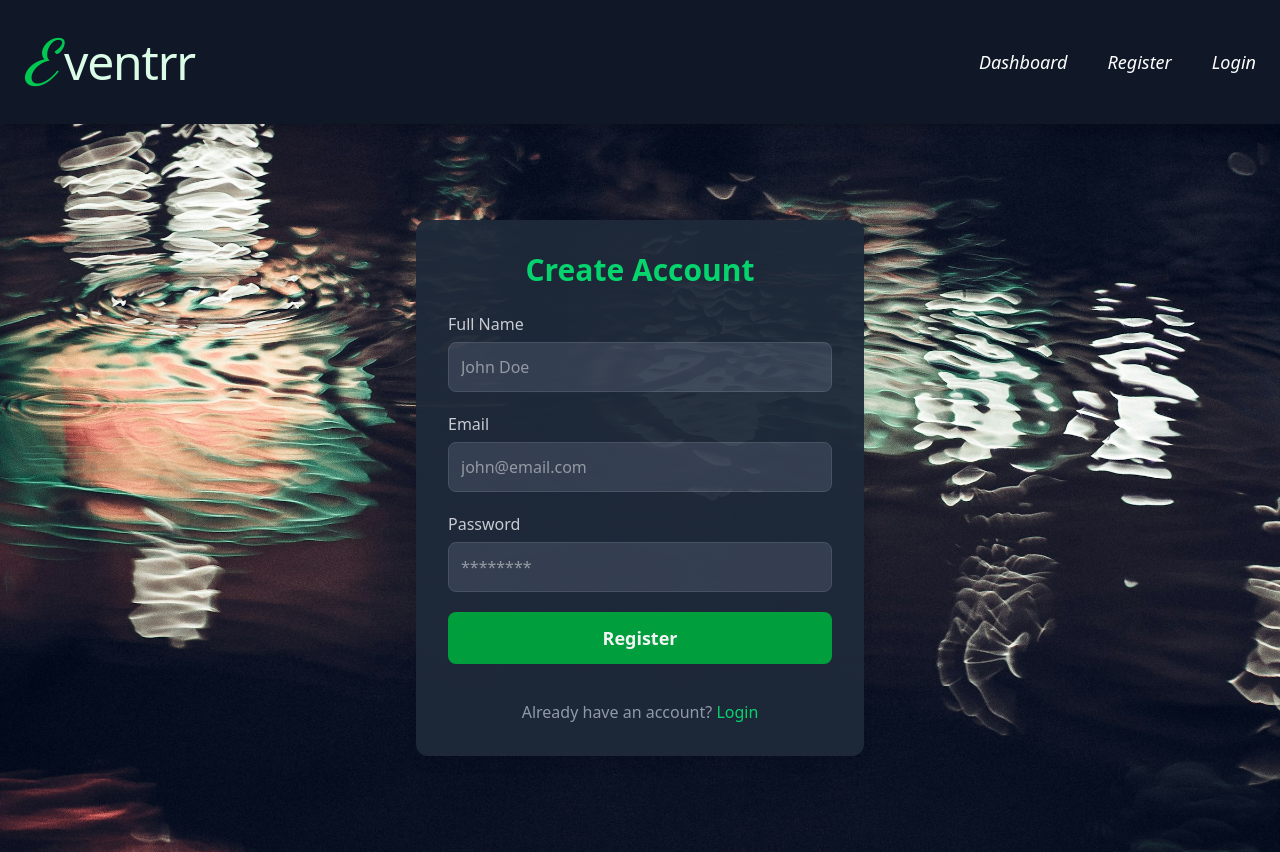
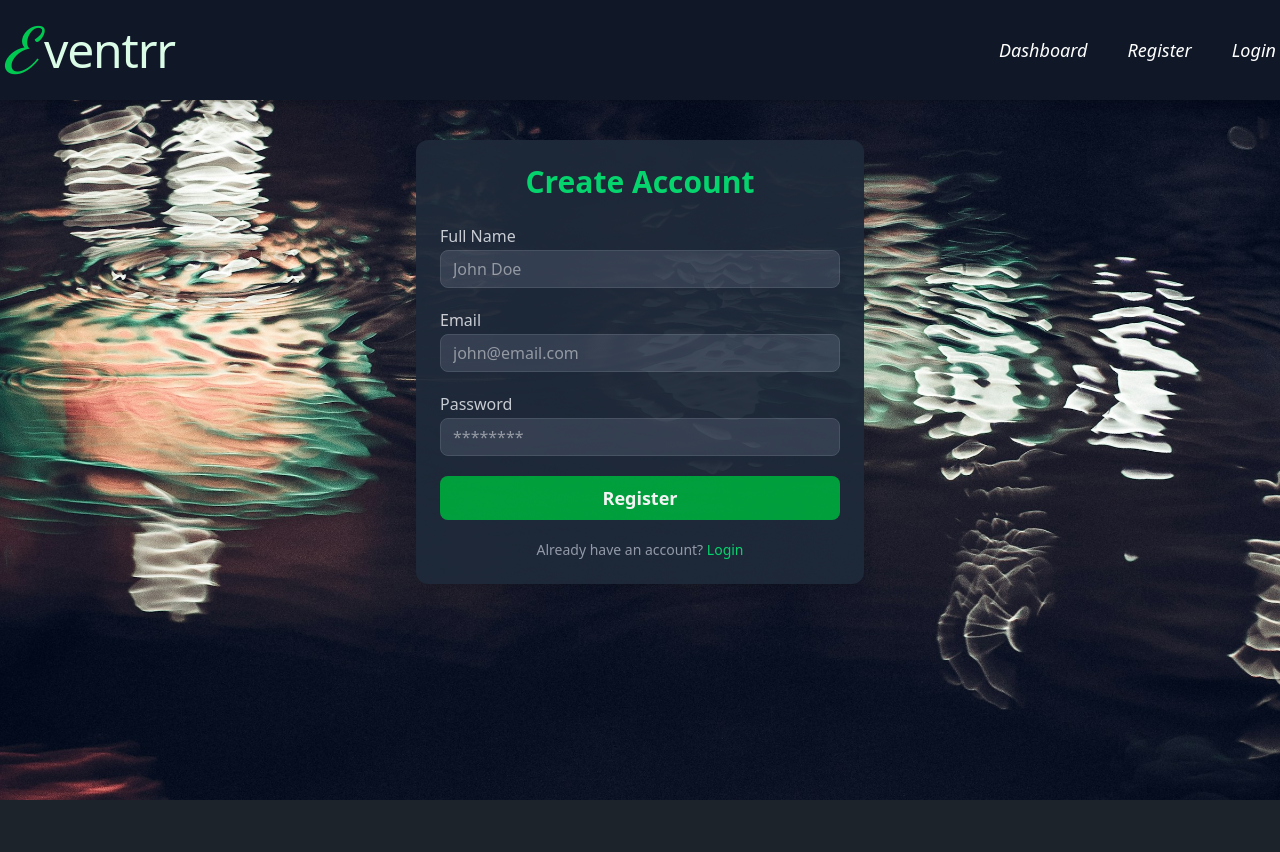
Before and after one commit to TanCie/em-frontend, a React (Vite) app: page /signup in a window 1280 px wide. After the commit the page ends 800 px from the top, so only its background shows below. Built offline with nearby package versions, Linux system fonts and the light colour scheme; no server answers.

Commit message:
loading state added

```diff
--- a/src/components/EventCard.jsx
+++ b/src/components/EventCard.jsx
@@ -20,11 +20,11 @@ const EventCard = ({ event }) => {
       <div className="p-4">
         {/* Title & Category */}
         <div className="flex justify-between items-center">
-          <h3 className="text-xl font-semibold text-gray-100">
-            {event.title.split(" ").slice(0, 4).join(" ")}
+          <h3 className="text-lg font-semibold text-gray-100">
+            {event.title.split(" ").slice(0, 3).join(" ")}
             {event.title.split(" ").length > 4 && ".."}
           </h3>
-          <span className="px-4 py-1 border border-green-600 text-green-500 text-xs font-medium ml-1.5 rounded-full">
+          <span className="px-4 py-1 border border-pink-500 text-pink-400 text-xs font-medium ml-1.5 rounded-full">
             {event.category}
           </span>
         </div>
--- a/src/components/Navbar.jsx
+++ b/src/components/Navbar.jsx
@@ -26,7 +26,7 @@ const Navbar = () => {
 
   return (
     <nav className="bg-gray-900 text-white shadow-lg">
-      <div className="container mx-auto flex justify-between items-center p-4 px-6">
+      <div className="container mx-auto flex justify-between items-center p-3 md:p-1 px-6">
         <Link
           to="/"
           className="text-3xl md:text-5xl text-green-400 my-4 flex items-center gap-2 transition-all duration-300"
--- a/src/pages/EventsPage.jsx
+++ b/src/pages/EventsPage.jsx
@@ -75,18 +75,18 @@ const EventList = () => {
       <div className="flex flex-col sm:flex-row items-center justify-between gap-4 mb-6">
         {/* Search Bar */}
         <div className="relative flex-1">
-          <FaSearch className="absolute left-5 top-5 text-gray-300" />
+          <FaSearch className="absolute left-4 top-4 text-gray-300" />
           <input
             type="text"
             placeholder="Search events..."
-            className="input w-full rounded-full pl-12 pr-4 h-14"
+            className="input w-full rounded-full pl-10 pr-4 h-12"
             value={searchQuery}
             onChange={(e) => setSearchQuery(e.target.value)}
           />
         </div>
         {/* Category Dropdown */}
 
-        <div className="relative w-2/3 sm:w-1/3">
+        <div className="relative w-1/3">
           <select
             className="block cursor-pointer w-full px-4 py-3 text-white bg-gray-800 border border-gray-600 rounded-lg shadow-md appearance-none"
             value={category}
@@ -109,7 +109,7 @@ const EventList = () => {
         <h2 className=" text-2xl md:text-5xl font-semibold my-10">
           Upcoming Events
         </h2>
-        <div className="grid grid-cols-1 md:grid-cols-2 lg:grid-cols-3 xl:grid-cols-4 gap-5">
+        <div className="grid grid-cols-1 md:grid-cols-2 lg:grid-cols-3 xl:grid-cols-4 gap-5 px-2 md:px-10">
           {upcomingEvents.length > 0 ? (
             upcomingEvents.map((event) => (
               <EventCard key={event._id} event={event} />
--- a/src/pages/LoginPage.jsx
+++ b/src/pages/LoginPage.jsx
@@ -33,9 +33,9 @@ const Login = () => {
   };
 
   return (
-    <div className="flex justify-center opacity-95 items-center p-16 md:p-25">
+    <div className="flex justify-center opacity-95 items-center p-12 md:p-12">
       <div className="bg-gray-800 p-8 rounded-xl shadow-lg w-full max-w-md">
-        <h2 className="text-3xl font-bold text-center text-green-500 mb-6">
+        <h2 className="text-2xl md:text-3xl font-bold text-center text-green-500 mb-6">
           Welcome Back!
         </h2>
 
@@ -48,7 +48,7 @@ const Login = () => {
               placeholder="john@email.com"
               value={email}
               onChange={(e) => setEmail(e.target.value)}
-              className="w-full p-3 mt-1.5 border border-gray-600 rounded-lg bg-gray-700 text-white focus:ring-2 focus:ring-green-500"
+              className="w-full  p-1.5 pl-3 mt-0.5 border border-gray-600 rounded-lg bg-gray-700 text-white focus:ring-2 focus:ring-green-500"
               required
             />
           </div>
@@ -61,14 +61,14 @@ const Login = () => {
               placeholder="*********"
               value={password}
               onChange={(e) => setPassword(e.target.value)}
-              className="w-full p-3 mt-1.5 border border-gray-600 rounded-lg bg-gray-700 text-white focus:ring-2 focus:ring-green-500"
+              className="w-full  p-1.5 pl-3 mt-0.5  border border-gray-600 rounded-lg bg-gray-700 text-white focus:ring-2 focus:ring-green-500"
               required
             />
           </div>
 
           <button
             type="submit"
-            className="w-full cursor-pointer bg-green-600 text-white py-3 rounded-lg font-semibold text-lg hover:bg-green-700 transition duration-300"
+            className="w-full cursor-pointer bg-green-600 text-white py-2 rounded-lg font-semibold text-sm md:text-lg hover:bg-green-700 transition duration-300"
           >
             Login
           </button>
@@ -78,11 +78,11 @@ const Login = () => {
             e.preventDefault();
             navigate("/");
           }}
-          className="w-full mt-4 cursor-pointer border border-green-600 text-white py-3 rounded-lg font-semibold text-lg hover:bg-green-700 transition duration-300"
+          className="w-full mt-2 cursor-pointer border border-green-600 text-white py-2 rounded-lg font-semibold text-sm md:text-lg hover:bg-green-700 transition duration-300"
         >
           Guest Login
         </button>
-        <p className="text-gray-400 text-center mt-4">
+        <p className="text-gray-400 text-sm text-center mt-2">
           New here?{" "}
           <Link to="/signup" className="text-green-400 hover:underline">
             Create new account
--- a/src/pages/ManageEvents.jsx
+++ b/src/pages/ManageEvents.jsx
@@ -84,6 +84,11 @@ const MyCreatedEvents = () => {
       <h2 className="text-2xl md:text-3xl font-bold mb-10 text-white">
         My Created Events
       </h2>
+      {loading ? (
+        <div className="flex items-center justify-center">
+          <div className="w-10 h-10 border-4 border-blue-500 border-t-transparent rounded-full animate-spin"></div>
+        </div>
+      ) : (
         <div className="flex flex-col items-center justify-center gap-6 flex-wrap">
           {events.length === 0 ? (
             <p className="text-center text-gray-400">No events found.</p>
@@ -124,6 +129,7 @@ const MyCreatedEvents = () => {
             ))
           )}
         </div>
+      )}
 
       {/* Popup Modal for Editing */}
       {editEvent && (
--- a/src/pages/Register.jsx
+++ b/src/pages/Register.jsx
@@ -30,8 +30,8 @@ const Register = () => {
   };
 
   return (
-    <div className="flex justify-center opacity-95 items-center p-16 md:p-24">
-      <div className="bg-gray-800 p-8 rounded-xl shadow-lg w-full max-w-md">
+    <div className="flex justify-center opacity-95 items-center p-8 md:p-10">
+      <div className="bg-gray-800 p-6 rounded-xl shadow-lg w-full max-w-md">
         <h2 className="text-3xl font-bold text-center text-green-400 mb-6">
           Create Account
         </h2>
@@ -45,7 +45,7 @@ const Register = () => {
               placeholder="John Doe"
               value={formData.username}
               onChange={handleChange}
-              className="w-full p-3 mt-1.5 border border-gray-600 rounded-lg bg-gray-700 text-white focus:ring-2 focus:ring-green-500"
+              className="w-full p-1.5 pl-3 mt-0.5 border border-gray-600 rounded-lg bg-gray-700 text-white focus:ring-2 focus:ring-green-500"
               required
             />
           </div>
@@ -58,7 +58,7 @@ const Register = () => {
               placeholder="john@email.com"
               value={formData.email}
               onChange={handleChange}
-              className="w-full p-3 mt-1.5 border border-gray-600 rounded-lg bg-gray-700 text-white focus:ring-2 focus:ring-green-500"
+              className="w-full  p-1.5 pl-3 mt-0.5 border border-gray-600 rounded-lg bg-gray-700 text-white focus:ring-2 focus:ring-green-500"
               required
             />
           </div>
@@ -71,19 +71,19 @@ const Register = () => {
               placeholder="********"
               value={formData.password}
               onChange={handleChange}
-              className="w-full p-3 mt-1.5 border border-gray-600 rounded-lg bg-gray-700 text-white focus:ring-2 focus:ring-green-500"
+              className="w-full p-1.5 pl-3 mt-0.5  border border-gray-600 rounded-lg bg-gray-700 text-white focus:ring-2 focus:ring-green-500"
               required
             />
           </div>
 
           <button
             type="submit"
-            className="w-full bg-green-600 cursor-pointer text-white py-3 rounded-lg font-semibold text-lg hover:bg-green-700 transition duration-300"
+            className="w-full bg-green-600 cursor-pointer text-white py-2 rounded-lg font-semibold text-sm md:text-lg hover:bg-green-700 transition duration-300"
           >
             Register
           </button>
 
-          <p className="text-gray-400 text-center mt-4">
+          <p className="text-gray-400 text-sm text-center">
             Already have an account?{" "}
             <Link to="/login" className="text-green-400 hover:underline">
               Login
```
Lines whose indentation alone changed are shown as unchanged.
